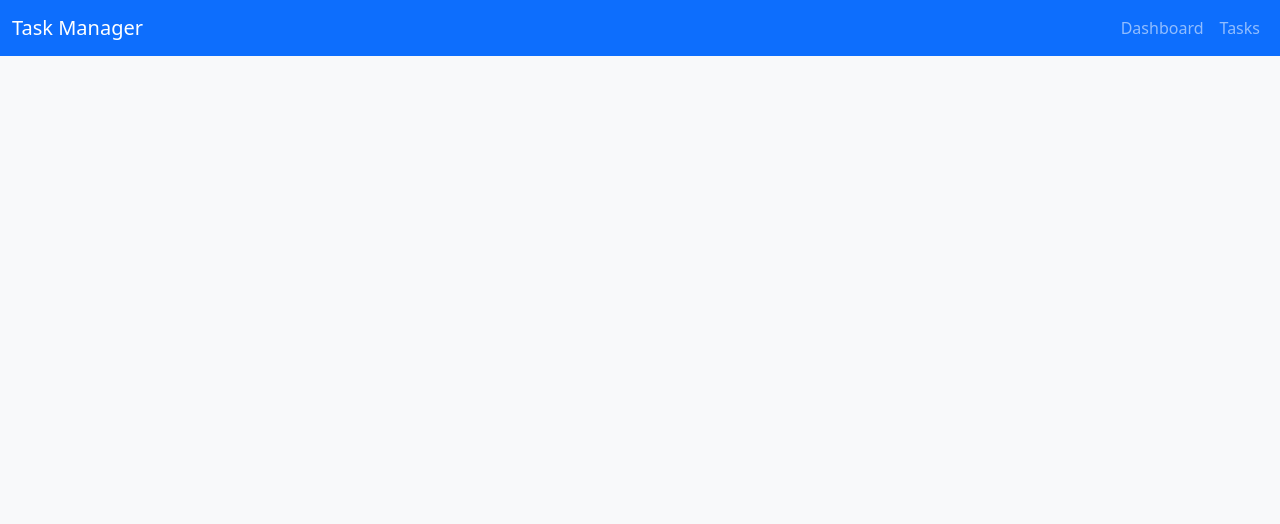
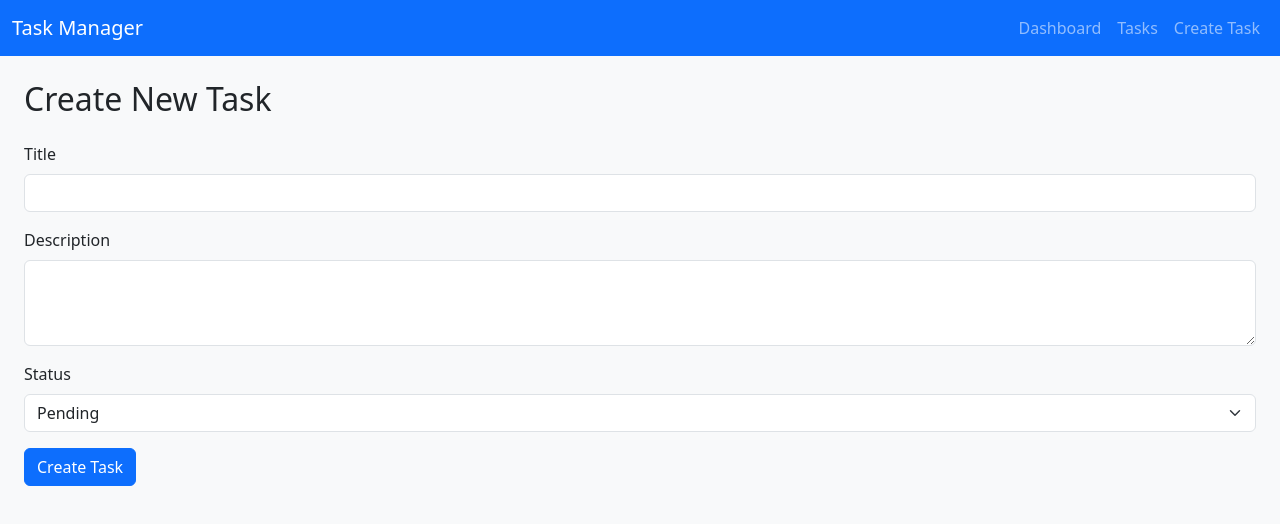
Before and after one commit to JoshStaff99/Task-Manager-Application, a React (Vite) app in the folder frontend/: page /create in a window 1280 px wide. Shown: the top 524 px of the page. Built offline with nearby package versions, Linux system fonts and the light colour scheme.

Commit message:
CreateTask page.
Created and implemented the CreateTask page with a working form.

```diff
--- a/frontend/src/App.jsx
+++ b/frontend/src/App.jsx
@@ -3,6 +3,7 @@ import { BrowserRouter as Router, Routes, Route } from 'react-router-dom';
 import Layout from './components/Layout';
 import TaskList from './components/TaskList';
 import Dashboard from './pages/Dashboard';
+import CreateTask from './pages/CreateTask';
 import 'bootstrap/dist/css/bootstrap.min.css';
 
 function App() {
@@ -13,6 +14,7 @@ function App() {
           <Route path="/" element={<Dashboard />} />
           <Route path="/tasks" element={<TaskList />} />
           <Route path="/dashboard" element={<Dashboard />} />
+          <Route path="/create" element={<CreateTask />} />
         </Routes>
       </Layout>
     </Router>
--- a/frontend/src/components/Layout.jsx
+++ b/frontend/src/components/Layout.jsx
@@ -16,6 +16,9 @@ function Layout({ children }) {
                 <li className="nav-item">
                   <Link className="nav-link" to="/tasks">Tasks</Link>
                 </li>
+                <li className="nav-item">
+                    <Link className="nav-link" to="/create">Create Task</Link>
+                </li>
               </ul>
             </div>
           </div>
--- /dev/null
+++ b/frontend/src/pages/CreateTask.jsx
@@ -0,0 +1,85 @@
+import React, { useState } from 'react';
+import { useNavigate } from 'react-router-dom';
+import api from '../api';
+
+function CreateTask() {
+  const [title, setTitle] = useState('');
+  const [description, setDescription] = useState('');
+  const [status, setStatus] = useState('pending');
+  const [error, setError] = useState('');
+  const navigate = useNavigate();
+
+  const handleSubmit = async (e) => {
+    e.preventDefault();
+
+    if (!title.trim()) {
+      setError('Title is required.');
+      return;
+    }
+
+    try {
+      await api.post('/tasks', {
+        title,
+        description,
+        status,
+      });
+
+      // Redirect to task list after successful creation
+      navigate('/tasks');
+    } catch (err) {
+      console.error(err);
+      setError('Failed to create task.');
+    }
+  };
+
+  return (
+    <div>
+      <h2>Create New Task</h2>
+      {error && <div className="alert alert-danger">{error}</div>}
+
+      <form onSubmit={handleSubmit} className="mt-4">
+        <div className="mb-3">
+          <label htmlFor="title" className="form-label">Title</label>
+          <input
+            type="text"
+            id="title"
+            className="form-control"
+            value={title}
+            onChange={(e) => setTitle(e.target.value)}
+            required
+          />
+        </div>
+
+        <div className="mb-3">
+          <label htmlFor="description" className="form-label">Description</label>
+          <textarea
+            id="description"
+            className="form-control"
+            rows="3"
+            value={description}
+            onChange={(e) => setDescription(e.target.value)}
+          />
+        </div>
+
+        <div className="mb-3">
+          <label htmlFor="status" className="form-label">Status</label>
+          <select
+            id="status"
+            className="form-select"
+            value={status}
+            onChange={(e) => setStatus(e.target.value)}
+            required
+          >
+            <option value="pending">Pending</option>
+            <option value="in-progress">In Progress</option>
+            <option value="completed">Completed</option>
+          </select>
+        </div>
+
+        <button type="submit" className="btn btn-primary">Create Task</button>
+      </form>
+    </div>
+  );
+}
+
+export default CreateTask;
```
